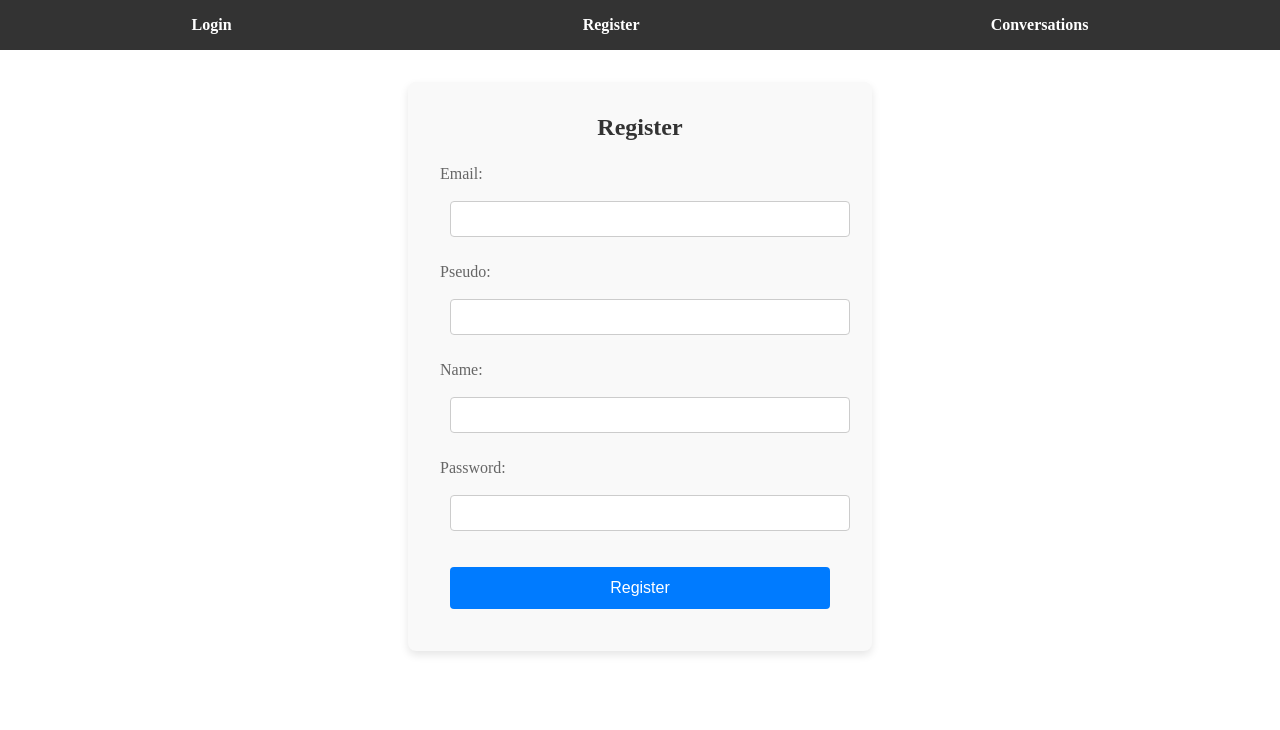
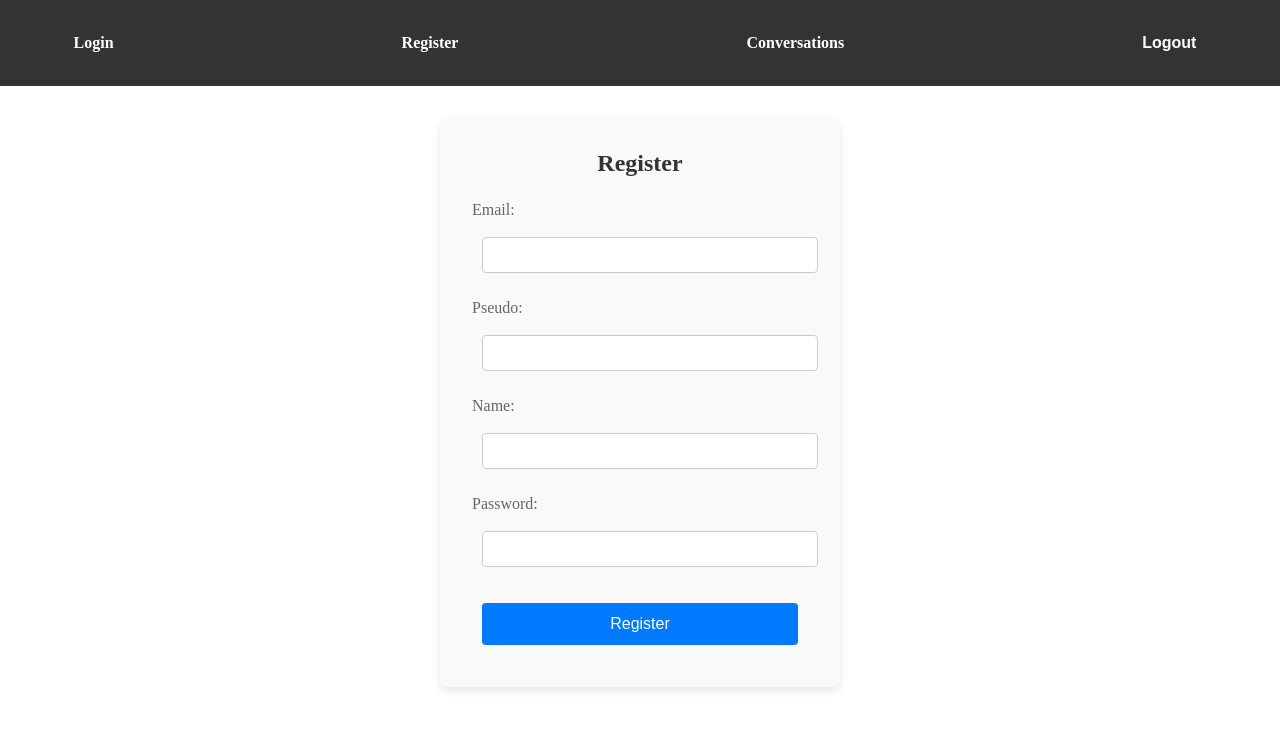
Before and after one commit to FelixMillon/web_project, a React (Create React App) app in the folder front/: page /register in a window 1280 px wide. Shown: the top 730 px of the page. Built offline with nearby package versions, Linux system fonts and the light colour scheme.

Commit message:
adding logout & update navigation

```diff
--- a/front/src/components/Navbar.css
+++ b/front/src/components/Navbar.css
@@ -1,7 +1,9 @@
 * {
   margin: 0;
   padding: 0;
+  box-sizing: border-box;
 }
+
 .navbar {
   background-color: #333;
   padding: 1rem;
@@ -10,13 +12,14 @@
 .navbar-list {
   list-style: none;
   display: flex;
-    justify-content: space-around;
+  justify-content: center;
+  align-items: center;
   margin: 0;
   padding: 0;
 }
 
 .navbar-item {
-    margin: 0;
+  margin: 0 8rem;
 }
 
 .navbar-link {
@@ -26,8 +29,15 @@
   padding: 0.5rem 1rem;
   border-radius: 4px;
   transition: background-color 0.3s ease;
+  display: inline-block;
 }
 
 .navbar-link:hover {
   background-color: #555;
 }
+
+.logout-button {
+  background: none;
+  border: none;
+  cursor: pointer;
+}
--- a/front/src/components/Navbar.tsx
+++ b/front/src/components/Navbar.tsx
@@ -1,14 +1,22 @@
 import React from 'react';
-import { Link } from 'react-router-dom';
+import { Link, useNavigate } from 'react-router-dom';
 import './Navbar.css';
 
 const Navbar: React.FC = () => {
+  const navigate = useNavigate();
+
+  const handleLogout = () => {
+    localStorage.removeItem('token');
+    navigate('/');
+  };
+
   return (
     <nav className="navbar">
       <ul className="navbar-list">
         <li className="navbar-item"><Link to="/" className="navbar-link">Login</Link></li>
         <li className="navbar-item"><Link to="/register" className="navbar-link">Register</Link></li>
         <li className="navbar-item"><Link to="/conversations" className="navbar-link">Conversations</Link></li>
+        <li className="navbar-item"><button onClick={handleLogout} className="navbar-link logout-button">Logout</button></li>
       </ul>
     </nav>
   );
--- a/front/src/pages/Conversations/ConversationDetails.tsx
+++ b/front/src/pages/Conversations/ConversationDetails.tsx
@@ -3,7 +3,6 @@ import { gql, useQuery, useMutation } from '@apollo/client';
 import { useParams, useNavigate } from 'react-router-dom';
 import './ConversationDetails.css';
 
-// Requête pour récupérer les messages par conversation
 const GET_MESSAGES_BY_CONVERSATION = gql`
   query getMessageByConversation($conversationId: String!) {
     getMessageByConversation(conversationId: $conversationId) {
@@ -18,7 +17,6 @@ const GET_MESSAGES_BY_CONVERSATION = gql`
   }
 `;
 
-// Mutation pour envoyer un message
 const SEND_MESSAGE = gql`
   mutation SendMessage($token: String!, $conversationId: String!, $content: String!) {
     publishMessage(token: $token, conversationId: $conversationId, content: $content, eventType: "text") {
@@ -33,7 +31,6 @@ const SEND_MESSAGE = gql`
   }
 `;
 
-// Mutation pour inviter un utilisateur
 const INVITE_USER = gql`
   mutation InviteUser($token: String!, $conversationId: String!, $userId: String!) {
     invitesTo(token: $token, id: $conversationId, userId: $userId) {
@@ -46,7 +43,6 @@ const INVITE_USER = gql`
   }
 `;
 
-// Mutation pour supprimer un message
 const DELETE_MESSAGE = gql`
   mutation DeleteMessage($token: String!, $id: String!) {
     deleteMessageById(token: $token, id: $id)
@@ -75,13 +71,13 @@ const ConversationDetails: React.FC = () => {
   useEffect(() => {
     const interval = setInterval(() => {
       refetch();
-    }, 5000); // Actualise toutes les 5 secondes
+    }, 5000);
     return () => clearInterval(interval);
   }, [refetch]);
 
   const [sendMessage] = useMutation(SEND_MESSAGE, {
     onCompleted: () => {
-      refetch(); // Refresh the list of messages after sending a new message
+      refetch();
     },
     onError: (err) => {
       console.error('SEND_MESSAGE error:', err);
@@ -99,7 +95,7 @@ const ConversationDetails: React.FC = () => {
 
   const [deleteMessage] = useMutation(DELETE_MESSAGE, {
     onCompleted: () => {
-      refetch(); // Refresh the list of messages after deleting a message
+      refetch();
     },
     onError: (err) => {
       console.error('DELETE_MESSAGE error:', err);
--- a/front/src/pages/Conversations/Conversations.tsx
+++ b/front/src/pages/Conversations/Conversations.tsx
@@ -34,8 +34,11 @@ const Conversations: React.FC = () => {
     const storedToken = localStorage.getItem('token');
     if (storedToken) {
       setToken(storedToken);
+      console.log('storedToken', storedToken);
+
     } else {
       navigate('/');
+      console.log('navig');
     }
   }, [navigate]);
 
--- a/front/src/pages/Login/Login.tsx
+++ b/front/src/pages/Login/Login.tsx
@@ -1,5 +1,6 @@
 import React, { useState } from 'react';
 import { useMutation, gql } from '@apollo/client';
+import { useNavigate } from 'react-router-dom';
 import './Login.css';
 
 const LOGIN_MUTATION = gql`
@@ -13,6 +14,7 @@ const LOGIN_MUTATION = gql`
 const Login: React.FC = () => {
   const [email, setEmail] = useState('');
   const [password, setPassword] = useState('');
+  const navigate = useNavigate();
   const [login, { loading, error }] = useMutation(LOGIN_MUTATION);
 
   const handleSubmit = async (e: React.FormEvent) => {
@@ -21,10 +23,9 @@ const Login: React.FC = () => {
       const response = await login({ variables: { email, password } });
       const token = response.data.login.access_token;
       localStorage.setItem('token', token);
-      alert('Login successful');
+      navigate('/conversations');
     } catch (err) {
       console.error(err);
-      alert('Login failed');
     }
   };
 
--- a/front/src/pages/Register/Register.tsx
+++ b/front/src/pages/Register/Register.tsx
@@ -1,5 +1,6 @@
 import React, { useState } from 'react';
 import { gql, useMutation } from '@apollo/client';
+import { useNavigate } from 'react-router-dom';
 import './Register.css';
 
 const CREATE_USER = gql`
@@ -18,13 +19,15 @@ const Register: React.FC = () => {
   const [pseudo, setPseudo] = useState('');
   const [name, setName] = useState('');
   const [password, setPassword] = useState('');
-  const [createUser, { data, loading, error }] = useMutation(CREATE_USER);
+  const [createUser, { loading, error }] = useMutation(CREATE_USER);
+  const navigate = useNavigate();
 
   const handleSubmit = async (e: React.FormEvent) => {
     e.preventDefault();
     try {
       await createUser({ variables: { email, pseudo, name, password } });
       alert('User created successfully');
+      navigate('/');
     } catch (e) {
       console.error(e);
     }
```
Also changed, not shown: front/src/pages/Login/Logout.tsx (added, +15 -0 lines). Lines whose indentation alone changed are shown as unchanged.
